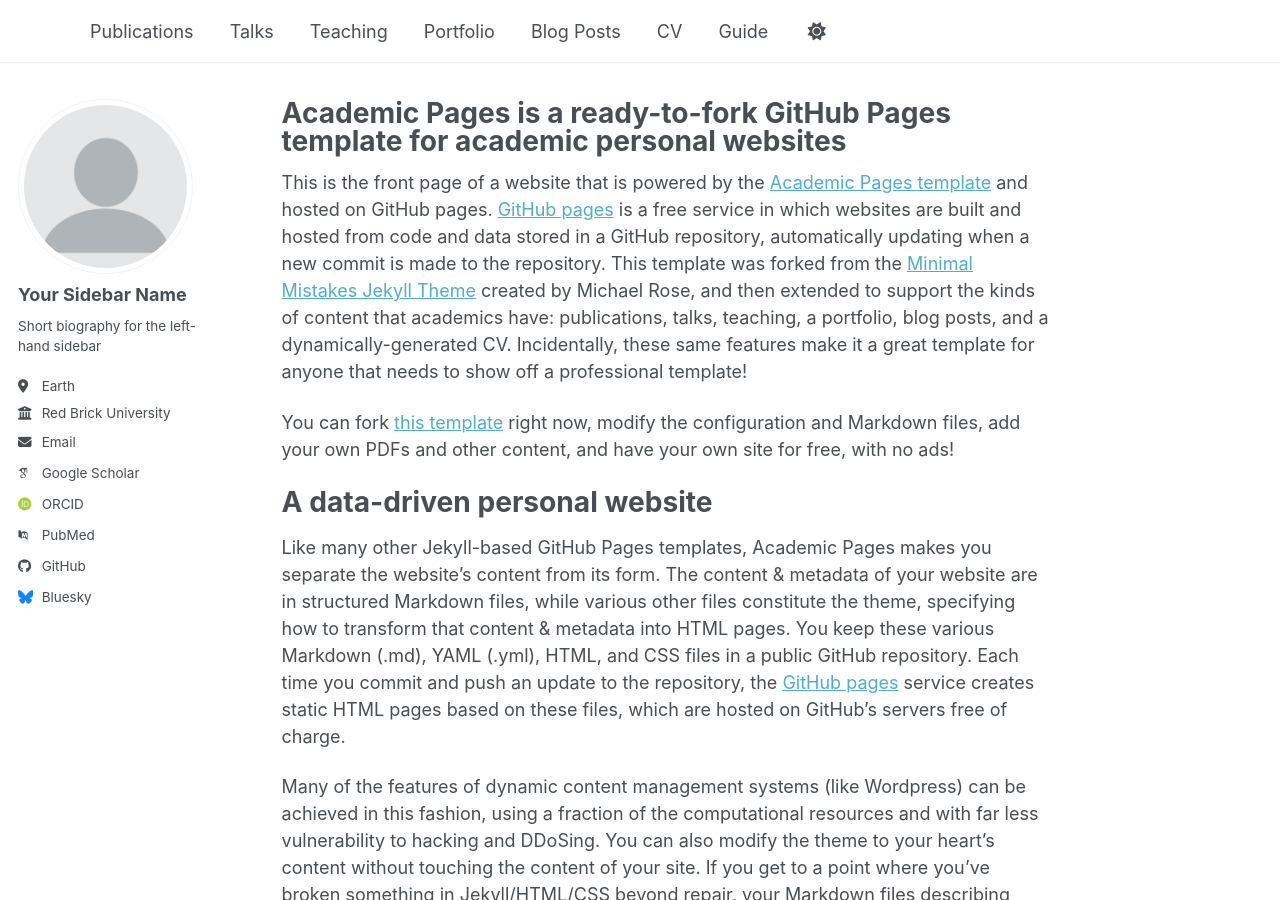
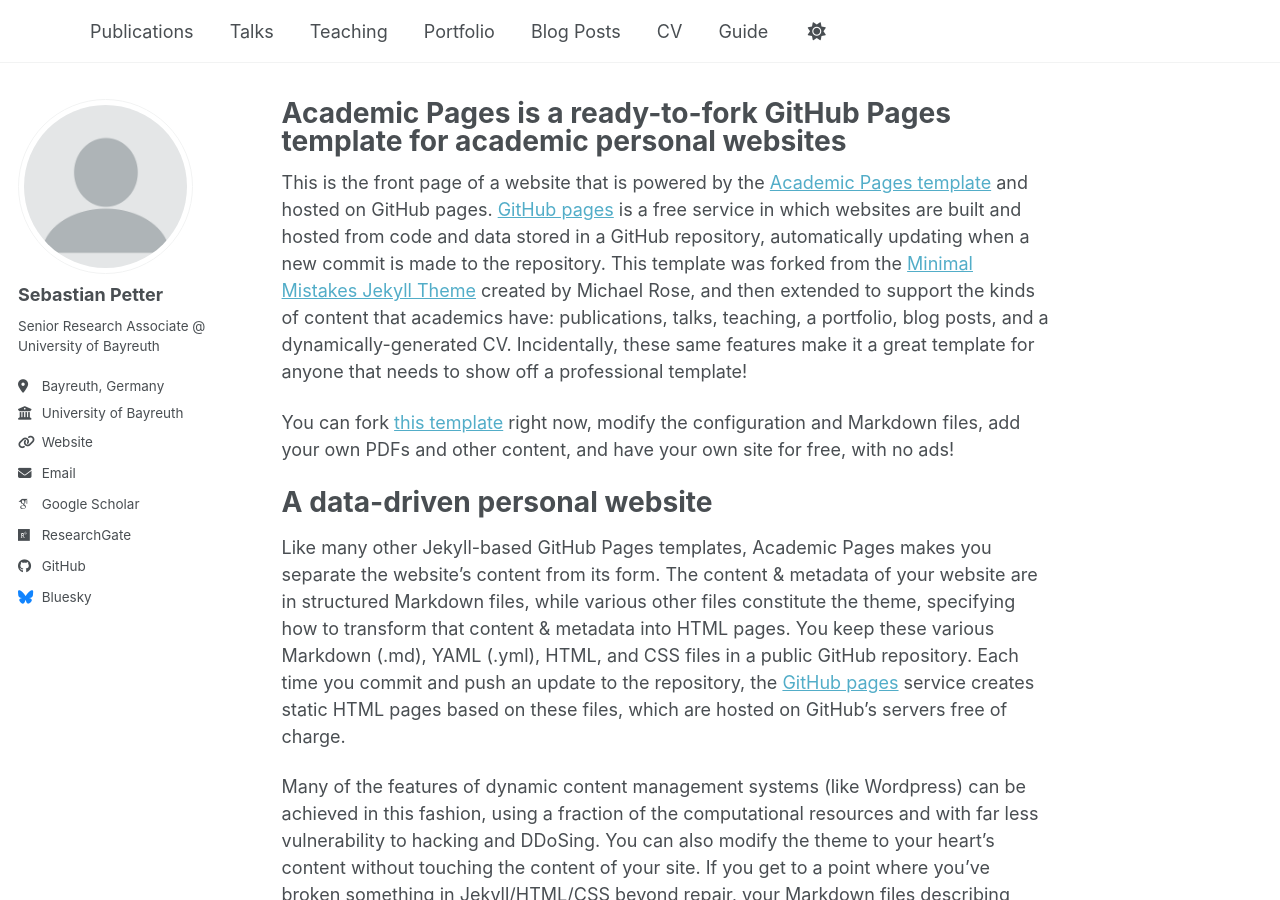
Before and after one commit to spetter7/spetter7.github.io, a Jekyll site: the page built from _pages/about.md, in a window 1280 px wide and 900 px high. Built offline with Jekyll 4.4.1, drawn with Linux system fonts in a browser that asks for light colours; some web fonts are replaced; a script bundle is joined from its source files by our own code; library files that are not in the unit come from our copies.

Commit message:
Update _config.yml

```diff
--- a/_config.yml
+++ b/_config.yml
@@ -24,25 +24,25 @@
 author:
   # Biographic information
   avatar           : "profile.png"
-  name             : "Your Sidebar Name"
+  name             : "Sebastian Petter"
   pronouns         : # example: "she/her"
-  bio              : "Short biography for the left-hand sidebar"
-  location         : "Earth"
-  employer         : "Red Brick University"
-  uri              : # URL
-  email            : "none@example.org"
+  bio              : "Senior Research Associate @ University of Bayreuth"
+  location         : "Bayreuth, Germany"
+  employer         : "University of Bayreuth"
+  uri              : "https://www.ai4.uni-bayreuth.de/en/team/Sebastian-Petter/index.php"
+  email            : "sebastian.petter@uni-bayreuth.de"
 
   # Academic websites
   academia         : # URL
   arxiv            : # URL - Update with the correct link to your profile
-  googlescholar    : "https://scholar.google.com/citations?user=PS_CX0AAAAAJ"
+  googlescholar    : "https://scholar.google.com/citations?user=q6BfXTgAAAAJ"
   inspire-hep      : # URL
   impactstory      : # URL
-  orcid            : "https://orcid.org/yourorcidurl"
+  orcid            : # URL
   semantic         : # URL
   ssrn             : # URL
-  pubmed           : "https://www.ncbi.nlm.nih.gov/pubmed/?term=john+snow"
-  researchgate     : # URL
+  pubmed           : # URL
+  researchgate     : "https://www.researchgate.net/profile/Sebastian-Petter"
   scopus           : # URL
   zotero           : # URL
 
@@ -51,7 +51,7 @@
   bitbucket        : # Username - Update with your username on the site
   codepen          : # Username
   dribbble         : # Username
-  github           : "academicpages"
+  github           : "spetter7"
   kaggle           : # Username
   stackoverflow    : # User number or user number and name (i.e., use "1" or "1/jeff-atwood")
 
```
